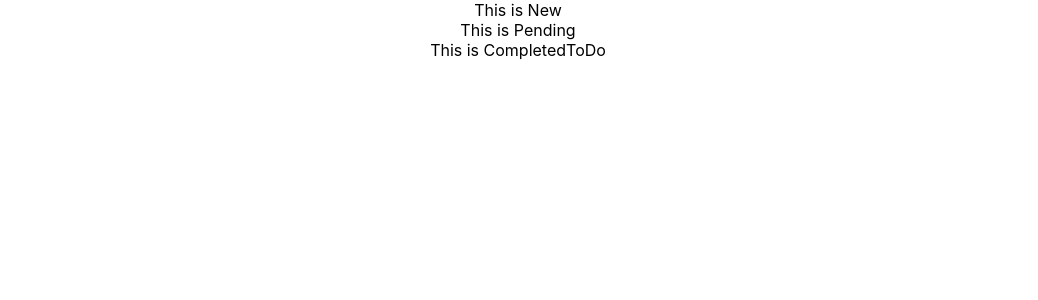
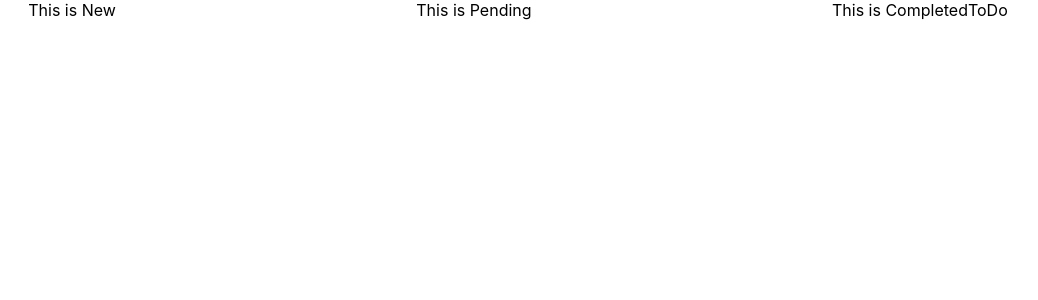
Before and after one commit to abhiram-satha/toDoList, a React (Create React App) app in the folder todolist/: page / in a window 1280 px wide. Shown: the top 300 px of the page, without its empty margins (122-1160 px from the left). Built offline with nearby package versions, Linux system fonts and the light colour scheme.

Commit message:
Editting layout

```diff
--- /dev/null
+++ b/todolist/src/components/ToDoList.css
@@ -0,0 +1,5 @@
+div.toDoFlex {
+  display: flex;
+  flex-direction: row;
+  justify-content: space-around;
+}
--- a/todolist/src/components/ToDoList.jsx
+++ b/todolist/src/components/ToDoList.jsx
@@ -1,13 +1,16 @@
+import './ToDoList.css';
+
 import CompletedToDo from "./CompletedToDo";
 import InProgressToDo from "./InProgressToDo";
 import NewToDo from "./NewToDo";
 
+
 export default function ToDoList() {
   return(
-    <>
+    <div className="toDoFlex">
       <NewToDo />
       <InProgressToDo />
       <CompletedToDo />
-    </>
+    </div>
   )
 }
```
